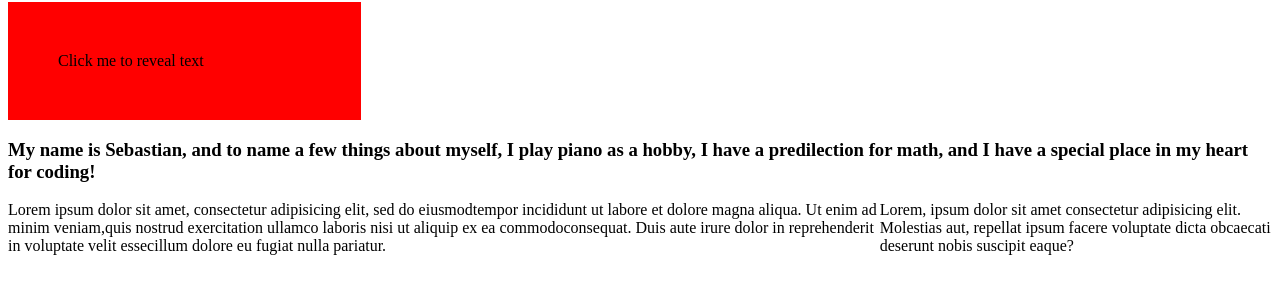
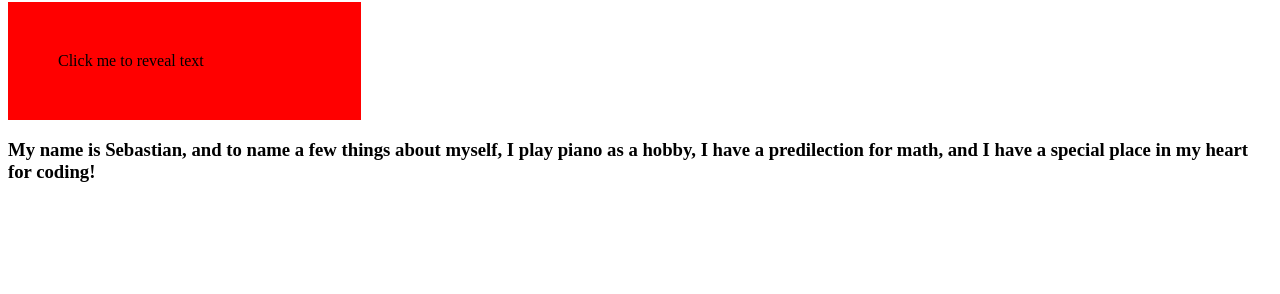
Before and after one commit to SebastianJeanF/SebastianJeanF.github.io, a plain HTML site: page index.html in a window 1280 px wide. Shown: the part 78-372 px from the top of the page. Drawn offline with Linux system fonts and the light colour scheme.

Commit message:
Update index.html

```diff
--- a/index.html
+++ b/index.html
@@ -9,7 +9,7 @@
     <script>
         function RevealText() {
           if (document.getElementById("hidden").style.display === "block") {
-            document.getElementById("hidden").style.display = "none"
+            document.getElementById("hidden").style.display = "none";
           }
           else {document.getElementById("hidden").style.display = "block";}
         }
@@ -17,10 +17,6 @@
     <h3>My name is Sebastian, and to name a few things about myself,
       I play piano as a hobby, I have a predilection for math,
       and I have a special place in my heart for coding!</h3>
-    <div class="main" style="display: flex; justify-content: center;">
-      <div>Lorem ipsum dolor sit amet, consectetur adipisicing elit, sed do eiusmodtempor incididunt ut labore et dolore magna aliqua. Ut enim ad minim veniam,quis nostrud exercitation ullamco laboris nisi ut aliquip ex ea commodoconsequat. Duis aute irure dolor in reprehenderit in voluptate velit essecillum dolore eu fugiat nulla pariatur.</div>
-      <div>Lorem, ipsum dolor sit amet consectetur adipisicing elit. Molestias aut, repellat ipsum facere voluptate dicta obcaecati deserunt nobis suscipit eaque?</div>
-    </div>
     <div id="hidden" style="display: none;">
       <div>Lorem ipsum dolor sit amet, consectetur adipisicing elit, sed do eiusmodtempor incididunt ut labore et dolore magna aliqua. Ut enim ad minim veniam,quis nostrud exercitation ullamco laboris nisi ut aliquip ex ea commodoconsequat. Duis aute irure dolor in reprehenderit in voluptate velit essecillum dolore eu fugiat nulla pariatur.</div>
       <div>Lorem, ipsum dolor sit amet consectetur adipisicing elit. Molestias aut, repellat ipsum facere voluptate dicta obcaecati deserunt nobis suscipit eaque?</div>
```
